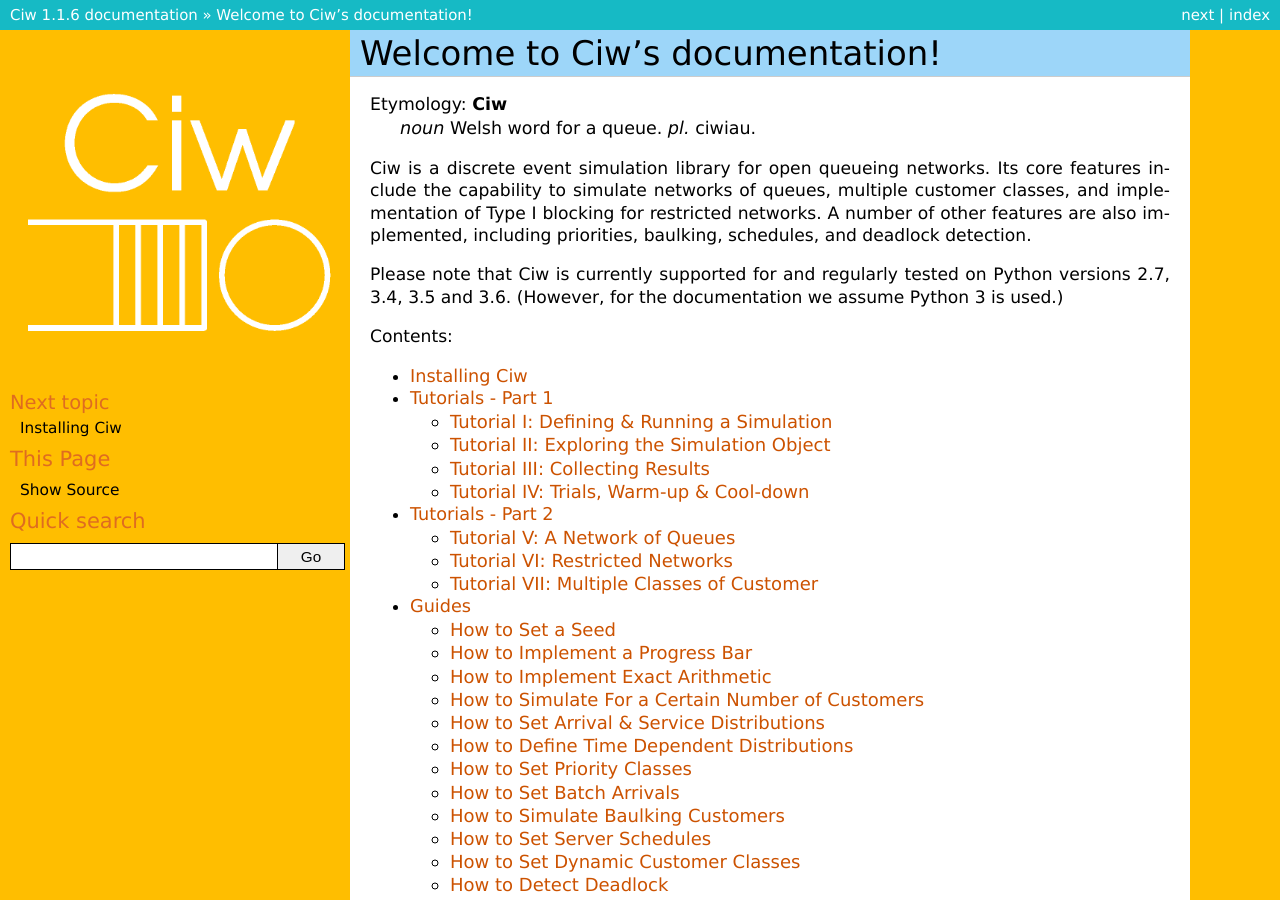
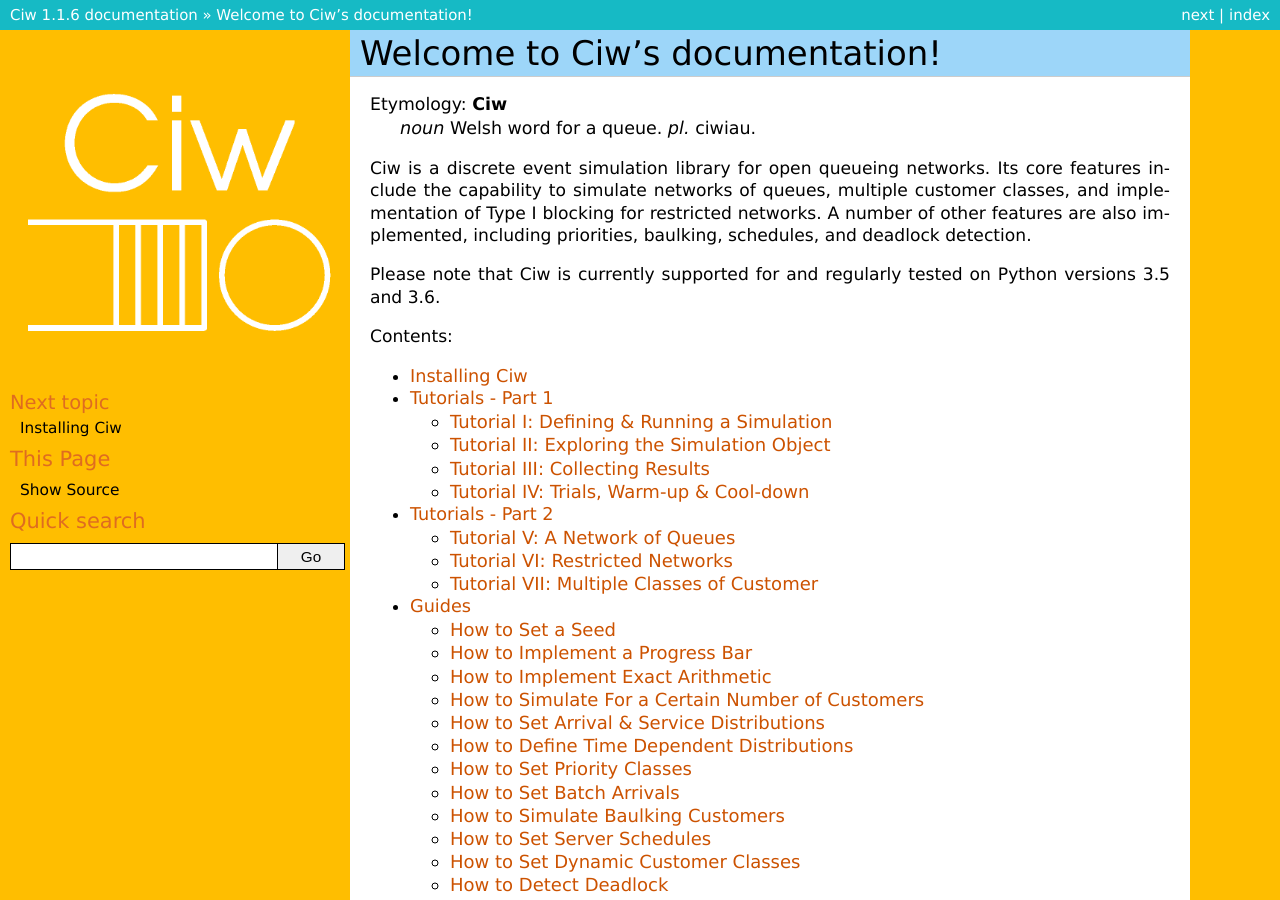
Before and after one commit to CiwPython/Ciw, a Sphinx documentation site: the page built from docs/index.rst, in a window 1280 px wide and 900 px high. Built offline with Sphinx 7.4.7, drawn with Linux system fonts in a browser that asks for light colours.

Commit message:
update docs to reflect dropping support for python 2.7 and 3.4

```diff
--- a/docs/conf.py
+++ b/docs/conf.py
@@ -33,7 +33,6 @@ extensions = [
     'sphinx.ext.autodoc',
     'sphinx.ext.mathjax',
     'sphinx.ext.viewcode',
-    'sphinx.ext.imgconverter',
 ]
 
 # Add any paths that contain templates here, relative to this directory.
--- a/docs/index.rst
+++ b/docs/index.rst
@@ -8,8 +8,7 @@ Ciw is a discrete event simulation library for open queueing networks.
 Its core features include the capability to simulate networks of queues, multiple customer classes, and implementation of Type I blocking for restricted networks.
 A number of other features are also implemented, including priorities, baulking, schedules, and deadlock detection.
 
-Please note that Ciw is currently supported for and regularly tested on Python versions 2.7, 3.4, 3.5 and 3.6.
-(However, for the documentation we assume Python 3 is used.)
+Please note that Ciw is currently supported for and regularly tested on Python versions 3.5 and 3.6.
 
 Contents:
 
```
